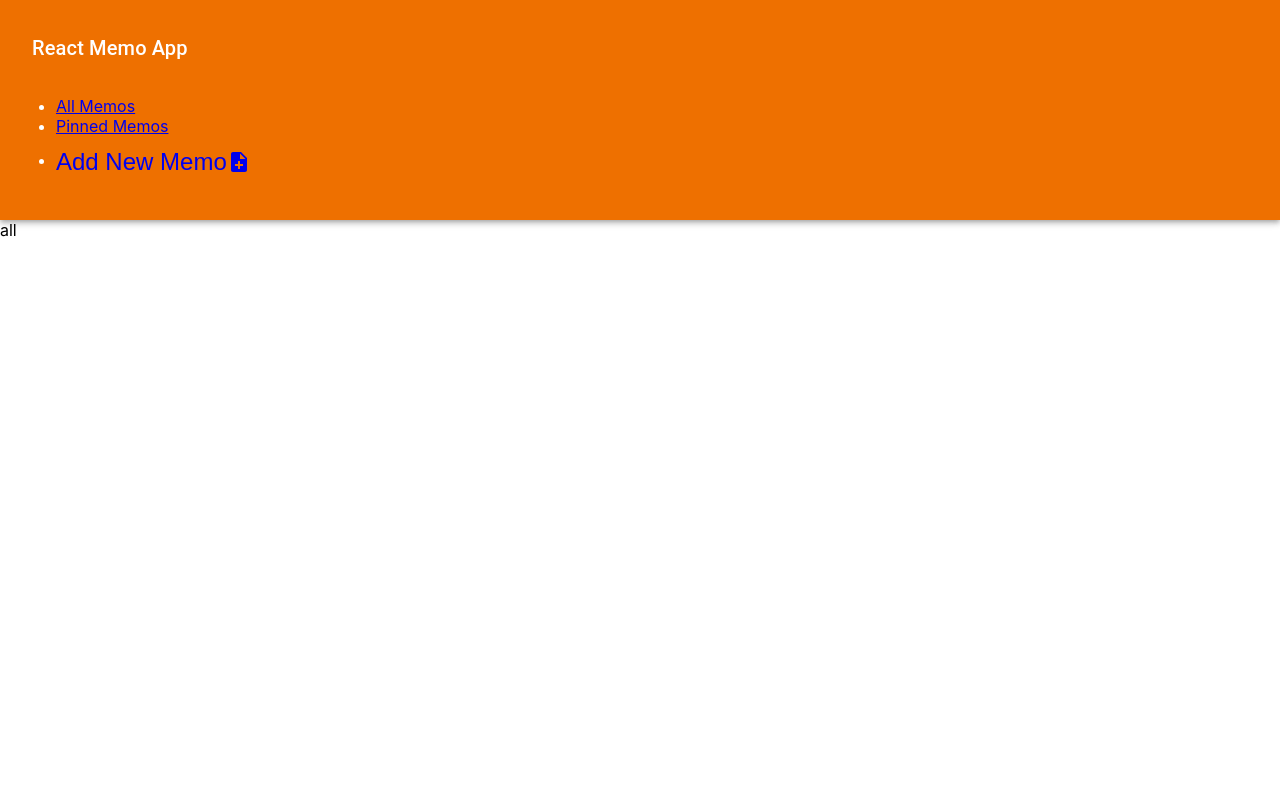
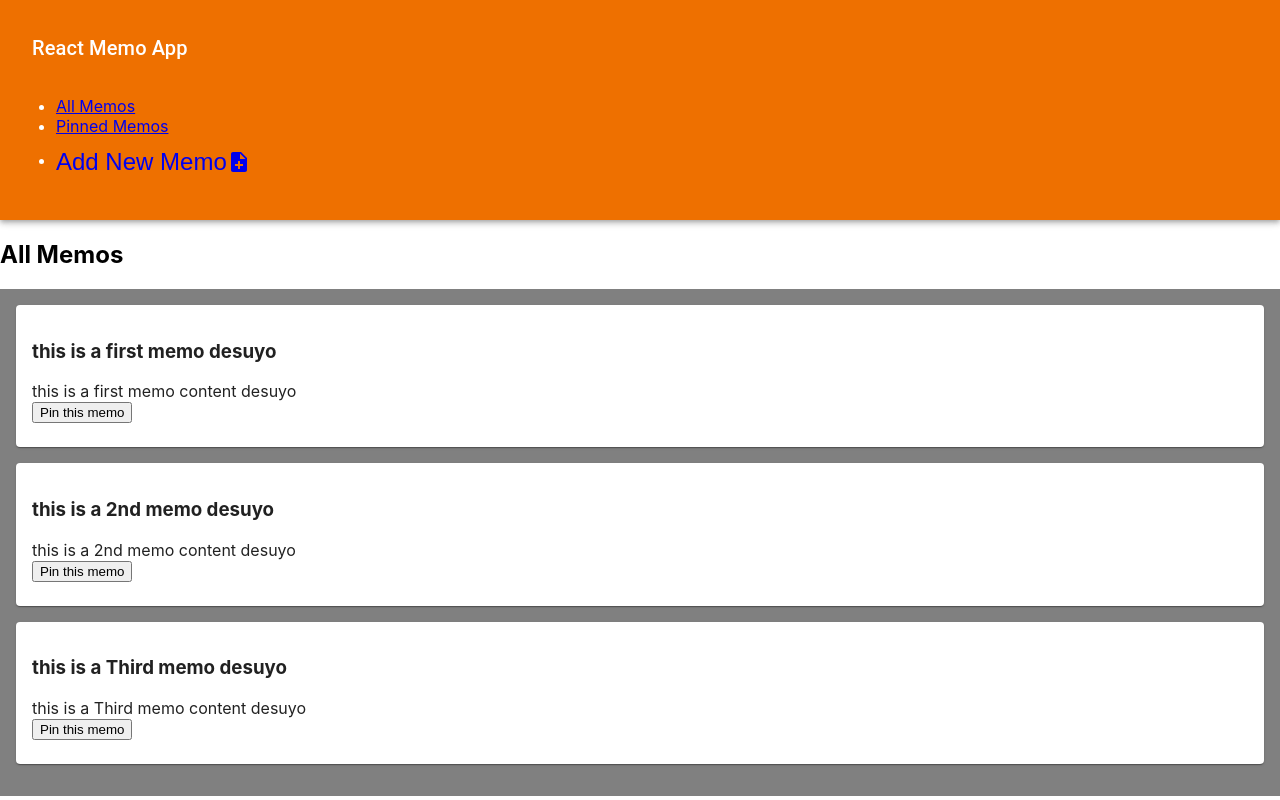
Before and after one commit to hananina/react-memo-app, a React (Create React App) app: page / in a window 1280 px wide. Built offline with nearby package versions, Linux system fonts and the light colour scheme.

Commit message:
memo listを追加

```diff
--- /dev/null
+++ b/src/components/memos/MemoItem.js
@@ -0,0 +1,28 @@
+import Card from '@material-ui/core/Card';
+import CardContent from '@material-ui/core/CardContent';
+import { makeStyles } from '@material-ui/core/styles';
+
+const useStyles = makeStyles({
+  root: {
+    marginBottom: '1rem',
+  },
+});
+
+function MemoItem(props) {
+  const classes = useStyles();
+  return (
+    <li className={classes.root} key={props.id}>
+      <Card>
+        <CardContent>
+          <h3>{props.title}</h3>
+          <div>{props.content}</div>
+          <div>
+            <button type="button">Pin this memo</button>
+          </div>
+        </CardContent>
+      </Card>
+    </li>
+  );
+}
+
+export default MemoItem;
--- /dev/null
+++ b/src/components/memos/MemoList.js
@@ -0,0 +1,29 @@
+import MemoItem from './MemoItem';
+import { makeStyles } from '@material-ui/core/styles';
+
+const useStyles = makeStyles({
+  root: {
+    listStyle: 'none',
+    margin: 0,
+    padding: '1rem',
+    backgroundColor: 'grey'
+  },
+});
+
+function MemoList(props) {
+  const classes = useStyles();
+  return (
+    <ul className={classes.root}>
+      {props.memos.map((memo) => (
+        <MemoItem
+          key={memo.id}
+          id={memo.id}
+          title={memo.title}
+          content={memo.content}
+        />
+      ))}
+    </ul>
+  );
+}
+
+export default MemoList;
--- a/src/pages/AllMemos.js
+++ b/src/pages/AllMemos.js
@@ -1,5 +1,30 @@
+import MemoList from '../components/memos/MemoList';
+
+const DUMMY_DATA = [
+  {
+    id: '1',
+    title: 'this is a first memo desuyo',
+    content: 'this is a first memo content desuyo',
+  },
+  {
+    id: '2',
+    title: 'this is a 2nd memo desuyo',
+    content: 'this is a 2nd memo content desuyo',
+  },
+  {
+    id: '3',
+    title: 'this is a Third memo desuyo',
+    content: 'this is a Third memo content desuyo',
+  },
+];
+
 function AllMemos() {
-  return <div>all</div>;
+  return (
+    <section>
+      <h1>All Memos</h1>
+      <MemoList memos={DUMMY_DATA} />
+    </section>
+  );
 }
 
 export default AllMemos;
```
